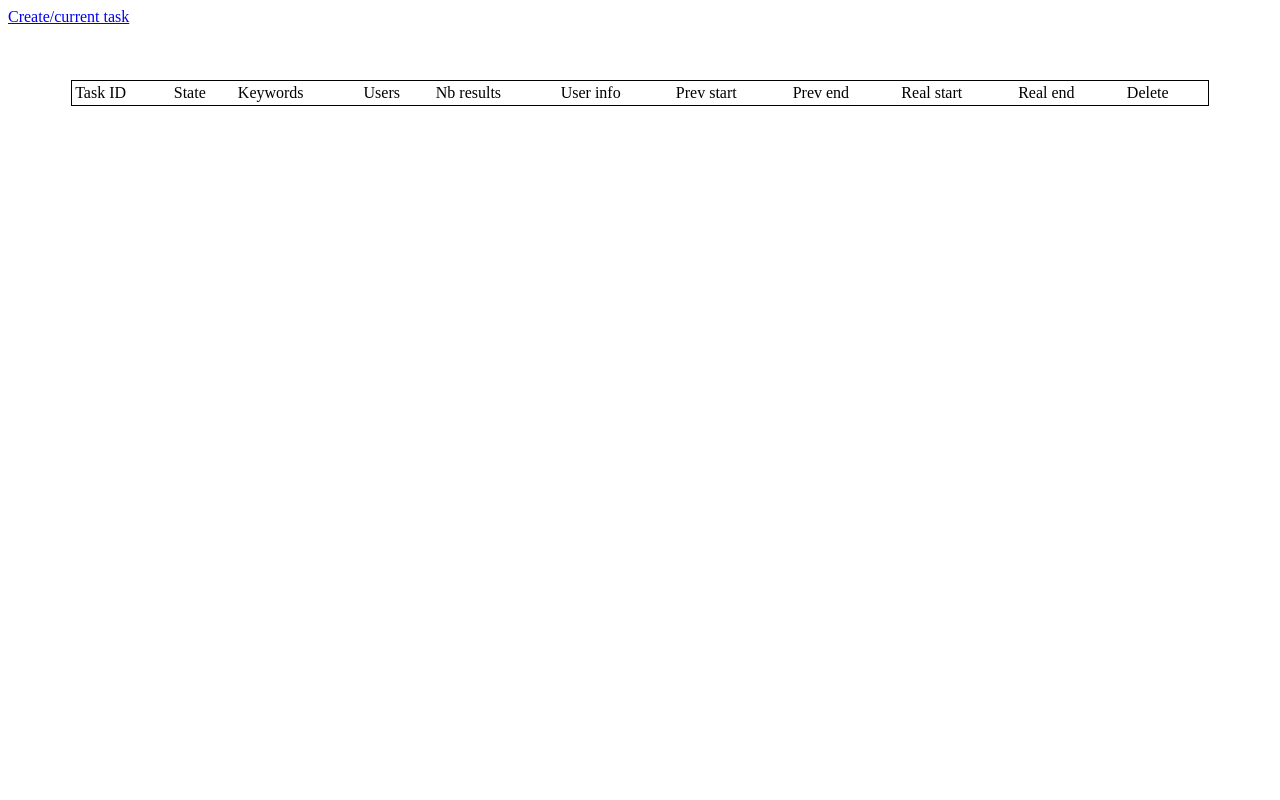
After one commit to tdemarquay/TweetBase, a PHP site: page /listTasks.php in a window 1280 px wide. The commit adds this page. Run offline with PHP 8.4, Linux system fonts and the light colour scheme; data that the repository does not hold is empty.

Commit message:
save function added list task page added with all functionnalities

```diff
--- a/website/bdd.php
+++ b/website/bdd.php
@@ -200,7 +200,7 @@ function endCurrentTask()
 function getNumberTweets($task_id)
 {
 	global $bdd;
-	$result = $bdd->query("SELECT COUNT(*) FROM task WHERE task_id= ".$task_id);
+	$result = $bdd->query("SELECT COUNT(*) FROM tweet WHERE task_id= ".$task_id);
 	return $result->fetch()['COUNT(*)'];
 }
 
@@ -216,6 +216,14 @@ function getTasks()
 //Dete a task
 function deleteTask($task_id)
 {
+	global $bdd;
 
+	$result = $bdd->query("SELECT user_id FROM tweet WHERE  task_id = ".$task_id);
+	$results = $result->fetchAll();
+	foreach($results as $res)
+		$bdd->exec("DELETE FROM user WHERE id = ".$res['user_id']);
+	$bdd->exec("DELETE FROM tweet WHERE task_id = ".$task_id);
+	$bdd->exec("DELETE FROM task WHERE task_id = ".$task_id);
 
+}
 ?>
--- /dev/null
+++ b/website/functions.php
@@ -0,0 +1,23 @@
+<?php
+include_once('bdd.php');
+function readFileAndSave($user_info)
+{
+	if(file_exists("workfile"))
+	{
+
+		$file = fopen("workfile", "r");
+
+		while(!feof($file))
+		{
+			$line = fgets($file, 100024);
+
+			$line = trim(preg_replace('/\s+/', ' ', $line));
+			$json = json_decode($line,true);
+			if($user_info)$user=saveUser($json['user']); else $user=0;
+			saveTweet($json, getCurrentTaskId(), $user);
+
+		}
+	}
+}
+
+?>
--- /dev/null
+++ b/website/listTasks.php
@@ -0,0 +1,66 @@
+
+
+<?php
+include ('bdd.php');
+include('functions.php');
+
+$error = "";
+
+if(isset($_GET['delete']))
+{
+	deleteTask($_GET['delete']);
+	$error = "Task deleted";
+}
+?>
+<head>
+<title> List past tasks</title>
+
+</head>
+<body>
+<a href="task.php">Create/current task</a><br/><br/>
+<?php echo "<br/>".$error."<br/>"; ?>
+<div style="text-align:center">
+<table style="width:90%;border: 1px solid black;margin:auto">
+<tr>
+<td>Task ID</td>
+<td>State</td>
+<td>Keywords</td>
+<td>Users</td>
+<td>Nb results</td>
+<td>User info</td>
+<td>Prev start </td>
+<td>Prev end</td>
+<td>Real start</td>
+<td>Real end</td>
+<td>Delete</td>
+</tr>
+<?php
+	$tasks = getTasks();
+	//Browse all tasks
+	foreach($tasks as $task)
+	{
+		echo "<tr>";
+		echo "<td>".$task['task_id']."</td>";
+		//Task column
+		if($task['state']==0)echo "<td>Stopped</td>";
+		else if($task['state']==1)echo "<td>Current</td>";
+		else echo "<td>Paused</td>";
+
+		echo "<td>".$task['keywords']."</td>";
+		echo "<td>".$task['user_id']."</td>";
+		echo "<td>".getNumberTweets($task['task_id'])."</td>";
+		if($task['user_information']==0)echo "<td>No</td>";
+		else echo "<td>Yes</td>";
+
+
+		echo "<td>".$task['task_start_datetime']."</td>";
+		echo "<td>".$task['task_end_datetime']."</td>";
+		echo "<td>".$task['start_datetime']."</td>";
+		echo "<td>".$task['end_datetime']."</td>";
+		echo "<td><input type='button' onclick=\"location.href='listTasks.php?delete=".$task['task_id']."';\" value=\"Delete\"></td>";
+		echo "</tr>";
+	}
+?>
+</table>
+</div>
+</body>
--- a/website/task.php
+++ b/website/task.php
@@ -31,11 +31,13 @@ if(isset($_GET['pause']))
 {
 	pauseTask();
 	exec("pkill -STOP python");
+	echo "Task paused";
 }
 if(isset($_GET['resume']))
 {
 	resumeTask();
 	exec("pkill -CONT python");
+	echo "Task resumed";
 }
 if(isset($_GET['stop']))
 {
@@ -47,7 +49,9 @@ if(isset($_GET['stop']))
 	stopAllTask();
 	if(file_exists("workfile"))unlink("workfile");
 	if(file_exists("output"))unlink("output");
+	echo "Tesk stopped anddata saved in database";
 }
+
 
 
 //If the user wants to create a task
```
